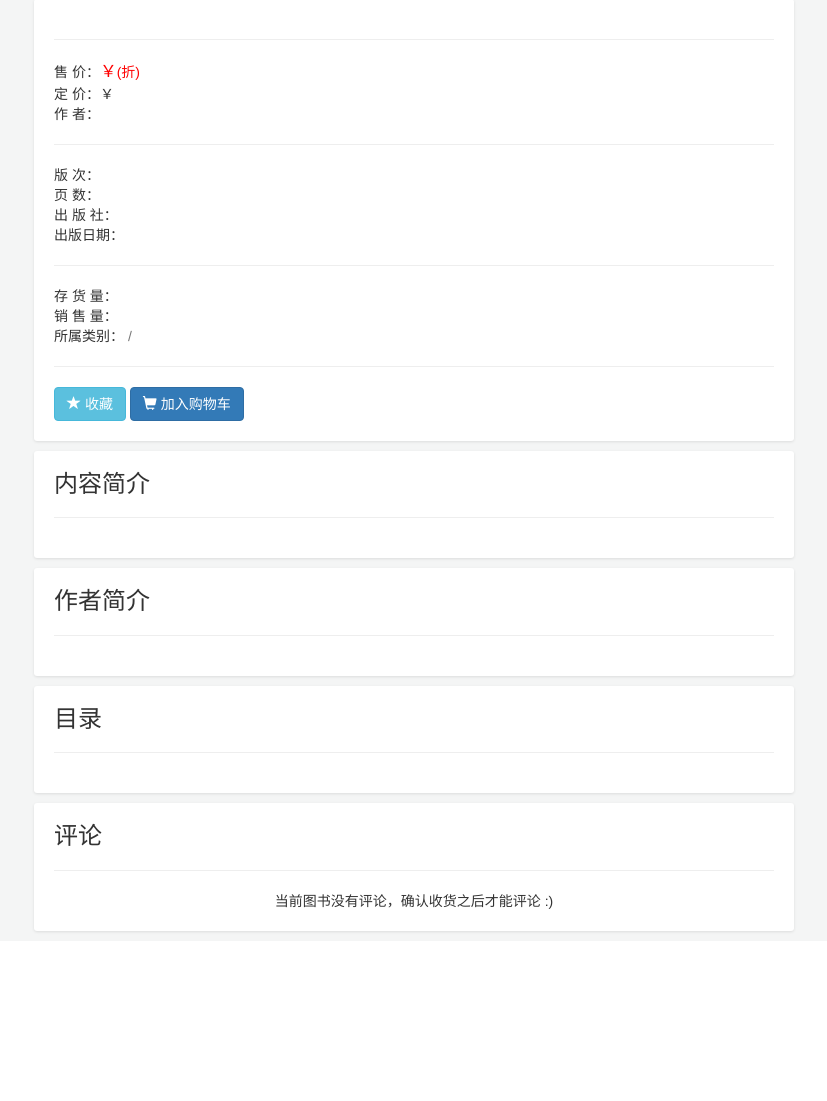
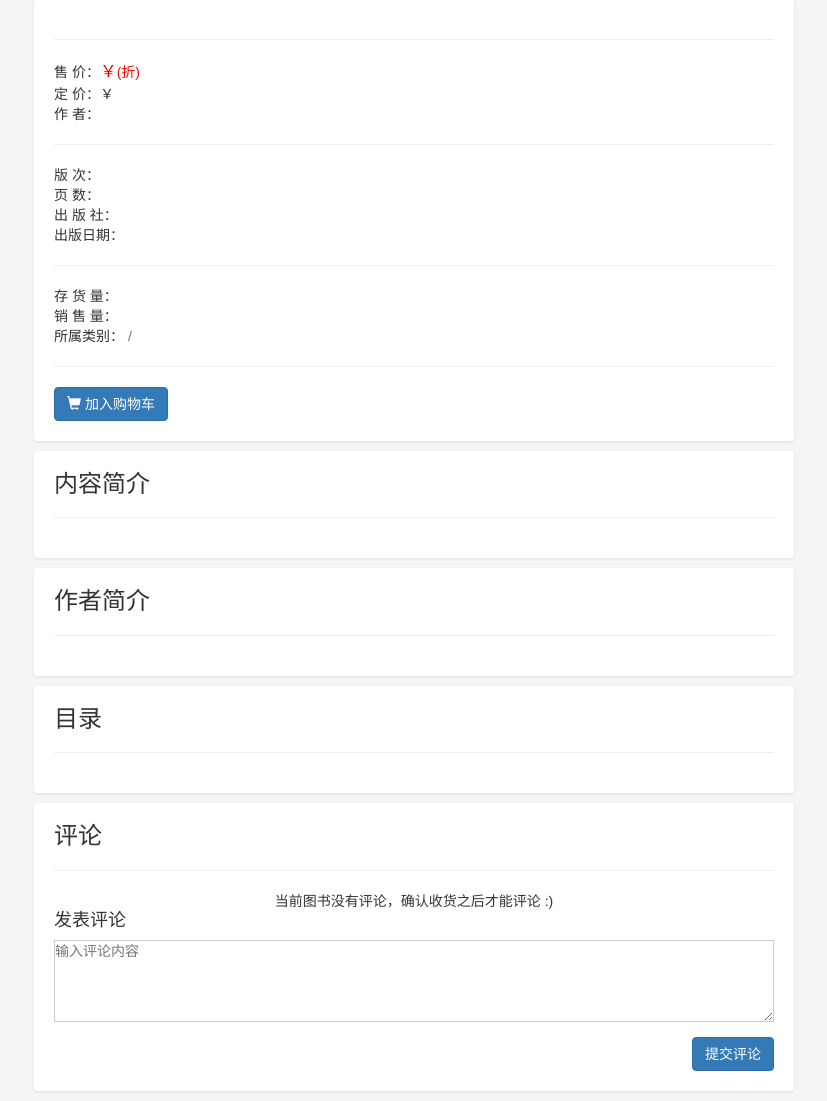
Before and after one commit to TimothyXia9/bookstore_fix, a Python web app: template templates/detail.html in a window 1280 px wide. Shown: the part 62-1163 px from the top of the page, without its empty margins (226-1053 px from the left). Before the commit the page ends 996 px from the top, so only its background shows below. Run offline with Jinja, Linux system fonts and the light colour scheme; the template is opened without the code that fills it, so the values that code supplies are empty; some web fonts are replaced.

Commit message:
can add comment

```diff
--- a/templates/detail.html
+++ b/templates/detail.html
@@ -35,7 +35,6 @@
                     <a href="{{ url('book:category',args=(book.category.id,1,)) }}">{{ book.category.name }}</a>
                 </p>
                 <hr>
-                <button class="btn btn-info"><span class="glyphicon glyphicon-star"></span> 收藏</button>
                 <a href="{{ url('cart:add',args=(book.id,)) }}" class="btn btn-primary"><span class="glyphicon glyphicon-shopping-cart"></span> 加入购物车</a>
             </div>
             <div class="detail-content card">
@@ -65,13 +64,7 @@
                                 <a href="">
                                     <img style="float:left;" class="img-circle" width="40" height="40"
                                          src="{{ c.user.avatar.url }}"></a>
-                                {# 点赞和评论 #}
-                                <div style="float:right;">
-                                    <a style="color:#b4b4b4;font-size:13px;" href="">
-                                        <i class="glyphicon glyphicon-thumbs-up"></i> 25</a>
-                                    <a style="color:#b4b4b4;font-size:13px;margin-left:10px;" href="">
-                                        <i class="glyphicon glyphicon-comment"></i> 14</a>
-                                </div>
+
                                 {# 昵称 #}
                                 <span style="margin-left:10px;font-size:16px;">{{ c.user.username }}</span>
                                 {% for _ in range(c.score) %}
@@ -93,6 +86,7 @@
                         </li>
                     {% endfor %}
                 </ul>
+
                 {% if pagination and pagination.paginator.num_pages > 0 %}
                     <nav style="text-align:center;">
                         {{ macros.pagination_widget(pagination,'book:detail',id=book.id,fragment='#comments') }}
@@ -100,6 +94,15 @@
                 {% else %}
                     <p style="text-align:center;">当前图书没有评论，确认收货之后才能评论 :)</p>
                 {% endif %}
+                <div id="comment-form">
+                    <h4 style="margin-bottom: 10px;">发表评论</h4>
+                    <form method="POST" action="/book/detail/{{ book.id }}/{{ pagination.number }}/submit_comment">
+                        {{ csrf_input }}
+                        <textarea name="comment" rows="4" cols="50" style="width: 100%; border: 1px solid #ccc; margin-bottom: 10px;" placeholder="输入评论内容"></textarea>
+                        <br>
+                        <input type="submit" class="btn btn-primary" style="float:right"value="提交评论">
+                    </form>
+                </div>
             </div>
         </div>
     </div>
--- a/templates/settlement.html
+++ b/templates/settlement.html
@@ -15,7 +15,7 @@
                         <li style="margin-right:10px;"
                             class="update_recipient{% if re.default %} active{% endif %}">
                             <a href="#{{ re.id }}" data-toggle="tab">
-                                {{ re.name }}
+                                {{ re.address }}
                             </a>
                         </li>
                     {% endfor %}
```
Also changed, not shown: apps/books/urls.py (+12 -3 lines), apps/books/views.py (+37 -17 lines), db.sqlite3.
